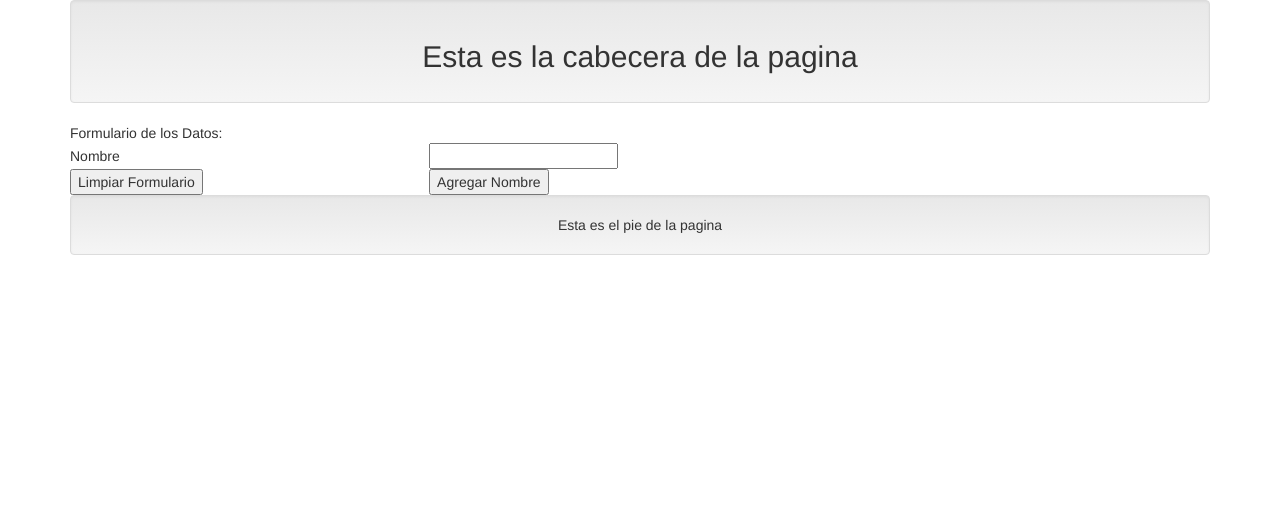
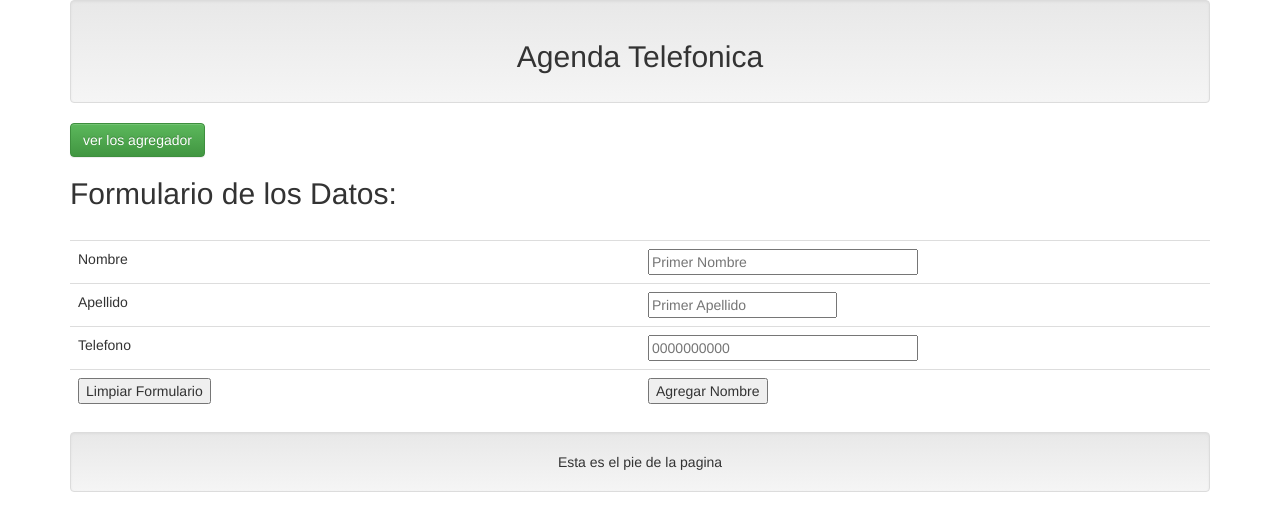
Before and after one commit to lapv20/florence-codeigniter, a CodeIgniter app: page /florence/index.php/signup/index in a window 1280 px wide. Shown: the top 531 px of the page. Run offline with CodeIgniter, Linux system fonts and the light colour scheme; some libraries are stand-ins or nearby versions.

Commit message:
HP Home - Codeigniter Starting

```diff
--- a/application/config/config.php
+++ b/application/config/config.php
@@ -23,7 +23,7 @@ defined('BASEPATH') OR exit('No direct script access allowed');
 | a PHP script and you can easily do that on your own.
 |
 */
-$config['base_url'] = 'http://127.0.0.1:8000/html/florence/';
+$config['base_url'] = 'http://localhost/florence';
 
 /*
 |--------------------------------------------------------------------------
--- a/application/controllers/Signup.php
+++ b/application/controllers/Signup.php
@@ -16,17 +16,35 @@ class Signup extends CI_Controller {
 
     public function agregar()
     {
+        /* Aqui se colocan las validaciones del formulario */
         $this->form_validation->set_rules('nombre', 'nombre persona', 'required');
+        $this->form_validation->set_rules('apellido', 'apellido persona', 'required');
+        $this->form_validation->set_rules('telefono', 'telefono persona', 'required');
+        $this->form_validation->set_rules('telefono', 'telefono', 'numeric');
+
         if ($this->form_validation->run() == FALSE) {
             $this->load->view('signup');
         }else{
+            /* Obteniendo los datos del formulario */
             $nombre = $this->input->post('nombre');
-            $varl = $this->datos_model->agregar_datos($nombre);
+            $apellido = $this->input->post('apellido');
+            $telefono = $this->input->post('telefono');
+
+            /* Pasando los datos del formulario al modelo para ingresarlos en la base de datos */
+            $varl = $this->datos_model->agregar_datos($nombre, $apellido, $telefono);
+
             if ($varl) {
-                echo "Los datos han sido agregado a la base de datos con exito.";
+                $this->ver_nombres();
             }else{
-                echo "Ha ocurrido un inconveniente al procesar la información.";
+                $datos['mensajes'] = "Ha ocurrido un inconveniente al procesar la información.";
+                $this->load->view('signup', $datos);
             }
         }
     }
+
+    public function ver_nombres()
+    {
+        $datos['datos'] = $this->datos_model->obtener_nombres();
+        $this->load->view('ver_nombres', $datos);
+    }
 }
--- a/application/views/nombre_form.php
+++ b/application/forms/nombre_form.php
@@ -8,8 +8,24 @@ $form = array(
 $nombre = array(
     'name'  => 'nombre',
     'id'    => 'nombre',
-    'value' => ''
+    'value' => '',
+    'size'  => 30,
+    'placeholder' => 'Primer Nombre'
  );
+$apellido = array(
+    'name'  => 'apellido',
+    'id'    => 'apellido',
+    'value' => '',
+    'placeholder' => 'Primer Apellido'
+ );
+$telefono = array(
+    'name'  => 'telefono',
+    'id'    => 'telefono',
+    'value' => '',
+    'size'  => 30,
+    'placeholder' => '0000000000'
+ );
+
 $reset = array(
     'name' => 'reset',
     'type' => 'reset',
--- a/application/models/Datos_model.php
+++ b/application/models/Datos_model.php
@@ -8,11 +8,28 @@ class datos_model extends CI_Model
         parent::__construct();
     }
 
-    public function agregar_datos($nombre)
+    public function agregar_datos($nombre, $apellido, $telefono)
     {
-        $sql = "INSERT INTO nombre VALUES ('".$nombre."')";
-        $this->db->query($sql);
-        return $this->db->affect_rows();
+        $sql = "SELECT * FROM nombre WHERE telefono='".$telefono."' LIMIT 1";
+        $row = $this->db->query($sql);
+
+        if ($row->num_rows()>0) {
+            return false;
+        }else{
+            $sql = "INSERT INTO nombre VALUES ('".$nombre."', '".$apellido."', '".$telefono."')";
+            $this->db->query($sql);
+            return true;
+        }
+
+    }
+
+    public function obtener_nombres()
+    {
+        $sql = "SELECT * FROM nombre";
+        $query = $this->db->query($sql);
+        $nombres = $query->result();
+
+        return $nombres;
     }
 
 }
--- a/application/views/agregar.php
+++ b/application/views/agregar.php
@@ -1,13 +1,23 @@
 <?php
-    include("nombre_form.php");
+    include(APPPATH.'forms/nombre_form.php');
 ?>
 <body>
+    <?php if (isset($mensajes) && $mensajes) { echo "<div class='alert alert-danger' role='alert'>".$mensajes."</div>"; } ?>
     <?php echo validation_errors(); ?>
+
     <?php echo form_open("/Signup/agregar", $form); ?>
-    <table width="63%" cellpadding="7" cellspacing="10">
+    <table class="table" width="63%" cellpadding="7" cellspacing="10">
         <tr>
             <td width="33%">Nombre</td>
             <td width="66%"><?php echo form_input($nombre); ?></td>
+        </tr>
+        <tr>
+            <td width="33%">Apellido</td>
+            <td width="66%"><?php echo form_input($apellido); ?></td>
+        </tr>
+        <tr>
+            <td width="33%">Telefono</td>
+            <td width="66%"><?php echo form_input($telefono); ?></td>
         </tr>
         <tr>
             <td width="50%"><?php echo form_reset($reset); ?></td>
--- a/application/views/header.php
+++ b/application/views/header.php
@@ -11,7 +11,7 @@
 			<div class="col-lg-12 col-sm-12 col-xs-12">
 				<div class="well">
 					<center>
-						<h2>Esta es la cabecera de la pagina</h2>
+						<h2>Agenda Telefonica</h2>
 					</center>
 				</div>
 			</div>
--- a/application/views/signup.php
+++ b/application/views/signup.php
@@ -1,11 +1,13 @@
 <?php include_once('header.php'); ?>
 	<div class="container">
 		<div class="row">
+        <div class="col-lg-12">
+                <a href="ver_nombres" class="btn btn-success">ver los agregador</a>
+            </div>
 			<div class="col-lg-12 col-sm-12 col-xs-12">
-				Formulario de los Datos:
+				<h2>Formulario de los Datos:</h2><br>
                 <?php include_once('agregar.php'); ?>
 			</div>
-
 		</div>
 	</div>
 <?php include_once('footer.php'); ?>
```
Also changed, not shown: application/models/datos_model.php (deleted, +0 -19 lines), application/views/ver_nombres.php (added, +35 -0 lines).
